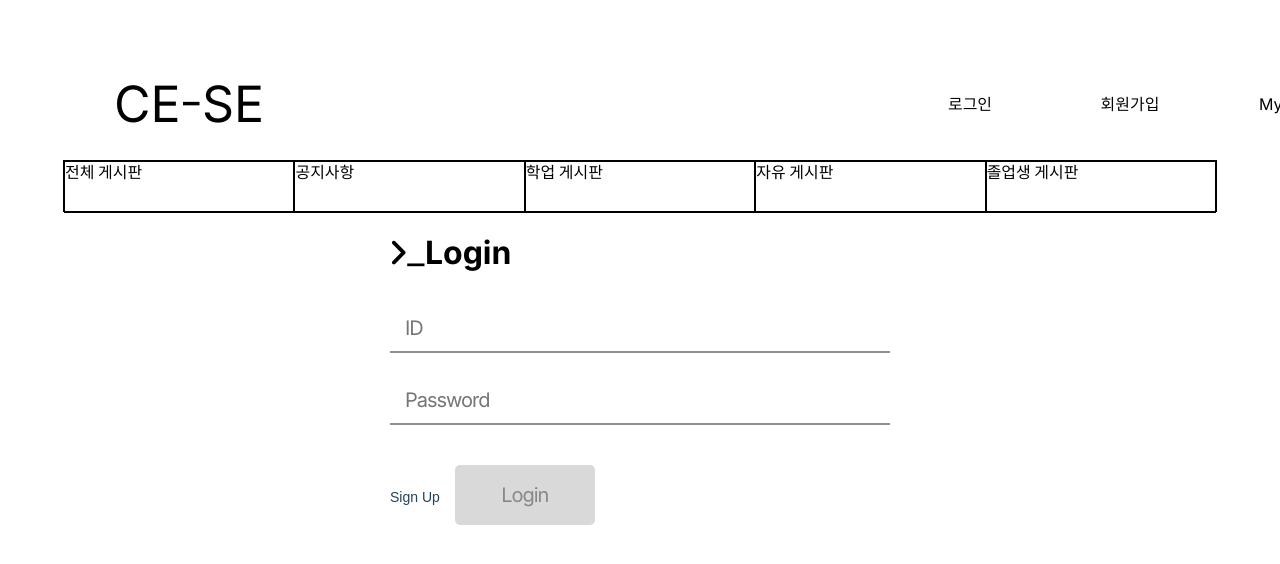
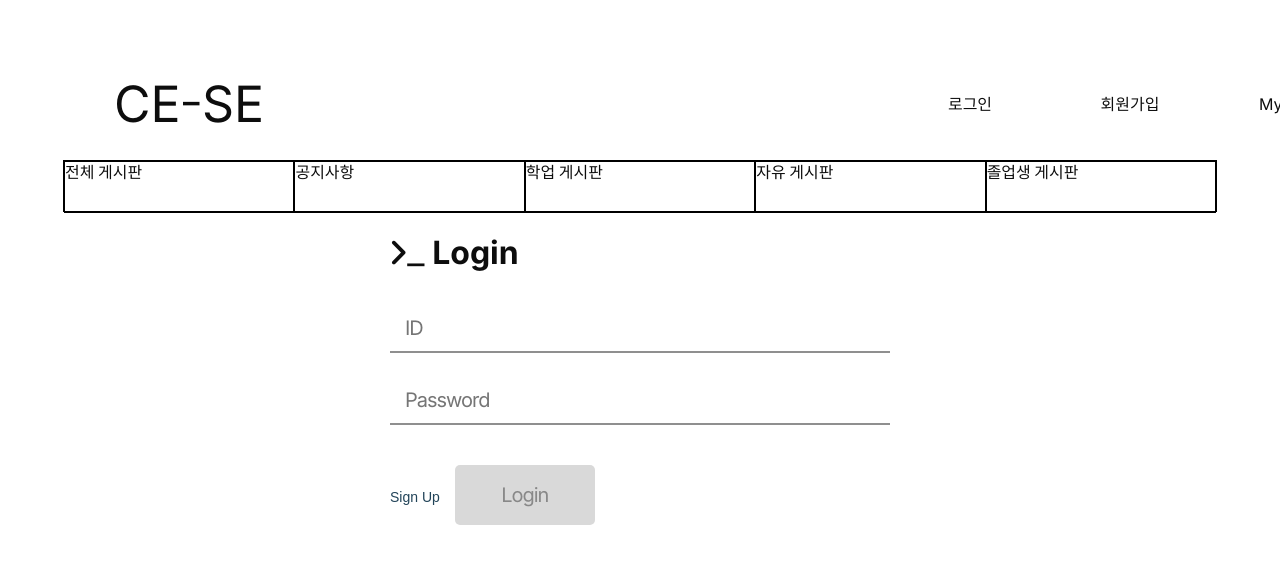
Before and after one commit to jkc-mycode/KIT-CE-CS-Frontend, a React (Create React App) app: page /login in a window 1280 px wide. Shown: the top 564 px of the page. Built offline with nearby package versions, Linux system fonts and the light colour scheme.

Commit message:
22.07.03 index.css, Login.js 수정

```diff
--- a/src/Components/Login.js
+++ b/src/Components/Login.js
@@ -18,7 +18,7 @@ function LoginPage(){
     const navigate = useNavigate();
     return (
         <div className="login_box">
-            <h1 className="login_title">&#xE001;_Login</h1>
+            <h1 className="login_title">&#xE001;_ Login</h1>
             <form>
                 <div className="input_row">
                     <input type="text" name="id" value={id} placeholder="ID" className="id_input" onChange={onIdHandler} /><br/>
--- a/src/index.css
+++ b/src/index.css
@@ -5,6 +5,7 @@ body {
   font-family: 'Spoqa Han Sans Neo', 'Inter';
   -webkit-font-smoothing: antialiased;
   -moz-osx-font-smoothing: grayscale;
+  color: #0D0D0D;
 }
 
 code {
@@ -14,5 +15,5 @@ code {
 
 a {
   text-decoration: none;
-  color : black;
+  color : #0D0D0D;
 }
```
